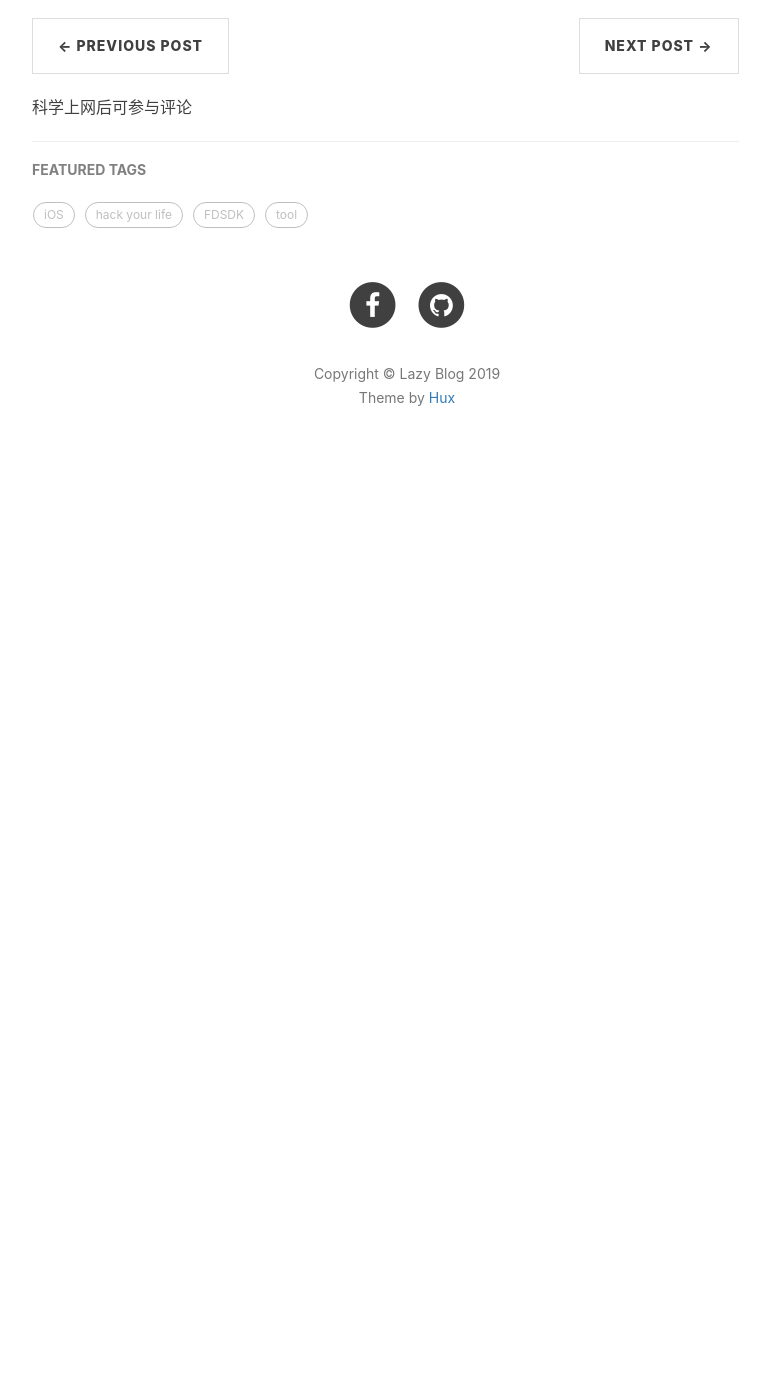
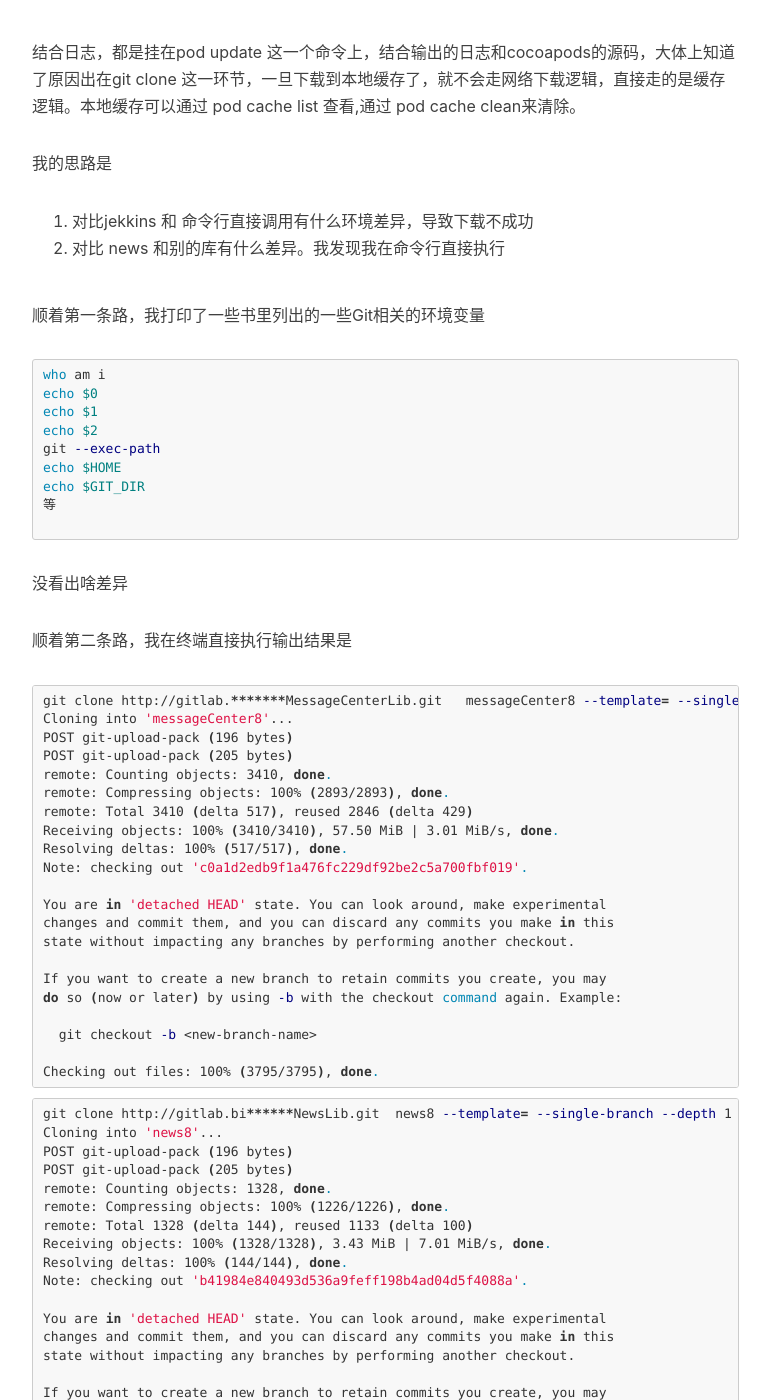
Before and after one commit to toolazytoname/toolazytoname.github.io, a Jekyll site: the page built from _posts/2018-12-27-package.markdown, in a window 1280 px wide and 1400 px high, scrolled down 7412 px. Shown: the whole window, without its empty margins (233-1003 px from the left). Built offline with Jekyll 4.4.1, drawn with Linux system fonts in a browser that asks for light colours; nearby versions of some CDN libraries; comment, search, counter and statistics services are not loaded; before the commit the page ends 7914 px from its top, so only the background shows below that; some of the changed text lies outside the part shown.

Commit message:
update package

```diff
--- a/_posts/2018-12-27-package.markdown
+++ b/_posts/2018-12-27-package.markdown
@@ -389,7 +389,139 @@ pod update --verbose
 
 虽然用到的文件是7M，但是pod update 会把整个目录都给拉下来，一整个目录一个多G，当然会失败了，后续继续观察，观察。
 
-实践证明，上述问题，并没有解决，在经历了一段时间的挣扎过后，只能是放弃jekkins了。于是有了第二季 原生脚本打包。
+实践证明，在xxxxxxNewsLib 瘦身以后上述问题，依然没有解决， jekkins又是一个很好的调用本地脚本的方案，不能舍弃。
+
+先描述一下现象
+
+1. 直接在控制台运行脚本，OK
+2. 如果news更新了，通过jekkins 执行脚本，不行
+3. 在上述情况下，在控制台执行一遍，jekkins就好使了。
+
+结合日志，都是挂在pod update 这一个命令上，结合输出的日志和cocoapods的源码，大体上知道了原因出在git clone 这一环节，一旦下载到本地缓存了，就不会走网络下载逻辑，直接走的是缓存逻辑。本地缓存可以通过 pod cache list 查看,通过 pod cache clean来清除。
+
+我的思路是
+
+1. 对比jekkins 和 命令行直接调用有什么环境差异，导致下载不成功
+2. 对比 news 和别的库有什么差异。我发现我在命令行直接执行
+
+
+
+顺着第一条路，我打印了一些书里列出的一些Git相关的环境变量
+
+~~~shell
+who am i
+echo $0
+echo $1
+echo $2
+git --exec-path
+echo $HOME
+echo $GIT_DIR
+等
+
+~~~
+
+没看出啥差异
+
+
+
+
+
+顺着第二条路，我在终端直接执行输出结果是
+
+~~~shell
+git clone http://gitlab.*******MessageCenterLib.git   messageCenter8 --template= --single-branch --depth 1 --branch 0.9.04 --verbose
+Cloning into 'messageCenter8'...
+POST git-upload-pack (196 bytes)
+POST git-upload-pack (205 bytes)
+remote: Counting objects: 3410, done.
+remote: Compressing objects: 100% (2893/2893), done.
+remote: Total 3410 (delta 517), reused 2846 (delta 429)
+Receiving objects: 100% (3410/3410), 57.50 MiB | 3.01 MiB/s, done.
+Resolving deltas: 100% (517/517), done.
+Note: checking out 'c0a1d2edb9f1a476fc229df92be2c5a700fbf019'.
+
+You are in 'detached HEAD' state. You can look around, make experimental
+changes and commit them, and you can discard any commits you make in this
+state without impacting any branches by performing another checkout.
+
+If you want to create a new branch to retain commits you create, you may
+do so (now or later) by using -b with the checkout command again. Example:
+
+  git checkout -b <new-branch-name>
+
+Checking out files: 100% (3795/3795), done.
+~~~
+
+
+
+
+
+~~~shell
+git clone http://gitlab.bi******NewsLib.git  news8 --template= --single-branch --depth 1 --branch 0.9.05 --verbose
+Cloning into 'news8'...
+POST git-upload-pack (196 bytes)
+POST git-upload-pack (205 bytes)
+remote: Counting objects: 1328, done.
+remote: Compressing objects: 100% (1226/1226), done.
+remote: Total 1328 (delta 144), reused 1133 (delta 100)
+Receiving objects: 100% (1328/1328), 3.43 MiB | 7.01 MiB/s, done.
+Resolving deltas: 100% (144/144), done.
+Note: checking out 'b41984e840493d536a9feff198b4ad04d5f4088a'.
+
+You are in 'detached HEAD' state. You can look around, make experimental
+changes and commit them, and you can discard any commits you make in this
+state without impacting any branches by performing another checkout.
+
+If you want to create a new branch to retain commits you create, you may
+do so (now or later) by using -b with the checkout command again. Example:
+
+  git checkout -b <new-branch-name>
+
+~~~
+
+
+
+我发现少了 Checking out files: 100% (3795/3795), done. 这一句输出，在加了 --verbose 不管用，因为Git 本来就支持调试日志的输出，我又加了一些变量，
+
+~~~shell
+GIT_TRACE=true GIT_TRACE_PACK_ACCESS=true GIT_TRACE_PACKET=true GIT_TRACE_PERFORMANCE=true GIT_TRACE_SETUP=true
+~~~
+
+没看出啥端倪，先立字为据，希望以后能有一个答案。
+
+
+
+最后怎么解决这个问题的呢？同事搞定的，在jekkins调用.command 可以解决这个问题，于是我写了个脚本放到jekkins 里面,动态生成。
+
+.command 应该是类似windows里面的.bat，直接双击就可以执行了，但是传参是一个问题 - -args 不管用，我用动态生成文件的办法解决了这个问题。
+
+~~~shell
+cd /Users/***/Package
+echo "cd /Users/***/Package; ./autoPackage.sh $channel $customPod" > ./tmp.command
+chmod +x ./tmp.command
+open ./tmp.command
+
+#本来也写了一个 因为customPod 是多行参数，所以暂时没有搞定
+#./dynamicCommand.sh $channel $customPod
+~~~
+
+
+
+dynamicCommand.sh 如下
+
+~~~shell
+#!/bin/sh
+pacage_path=$(cd `dirname $0`; pwd)
+# [ 1:app-store 2:enterprise]
+echo "cd $pacage_path; ./autoPackage.sh $1 $2" > ./tmp.command
+chmod +x ./tmp.command
+open ./tmp.command
+#rm ./tmp.command
+~~~
+
+
+
+
 
 ## 参考
 
```
